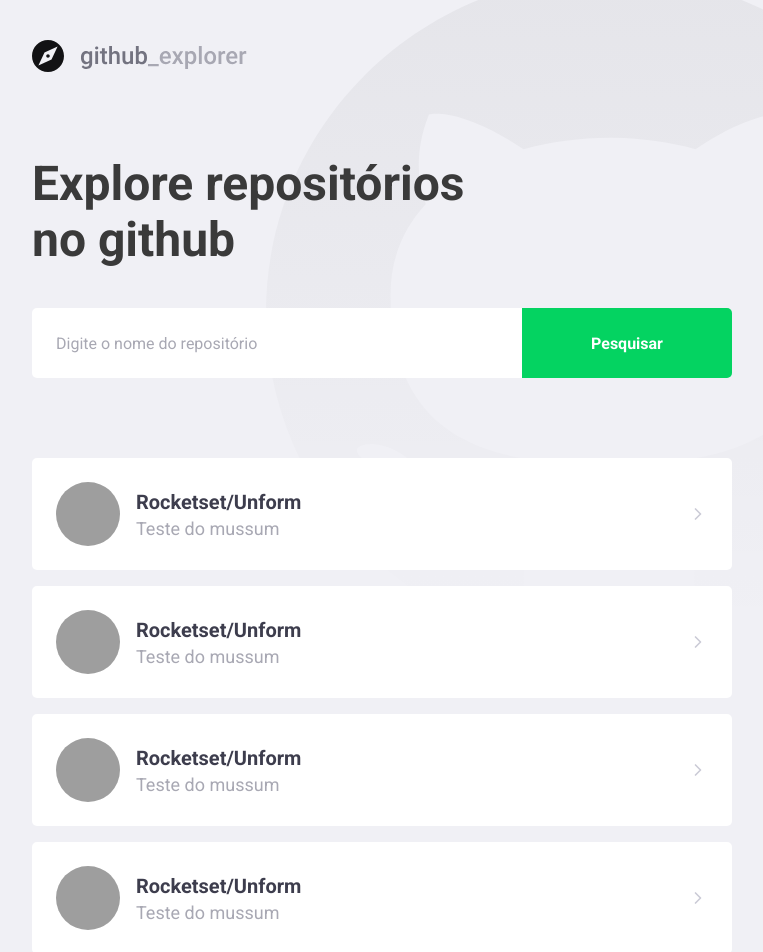
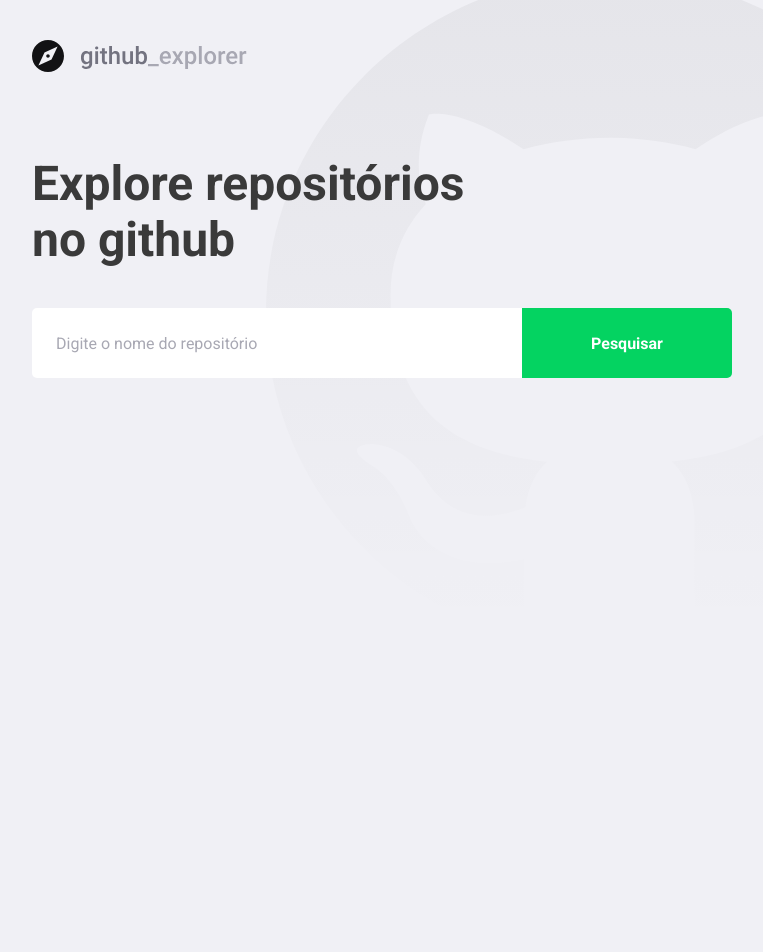
Before and after one commit to marciordj/gostack-githubexplorer-front, a React (Create React App) app: page / in a window 1280 px wide. Shown: the top 952 px of the page, without its empty margins (148-911 px from the left). After the commit the page ends 800 px from the top, so only its background shows below. Built offline with nearby package versions, Linux system fonts and the light colour scheme; grey boxes are pictures that could not be loaded.

Commit message:
feat: add github api endpoint and list repos

```diff
--- a/package.json
+++ b/package.json
@@ -11,6 +11,7 @@
     "@types/react": "^16.9.53",
     "@types/react-dom": "^16.9.8",
     "@types/styled-components": "^5.1.7",
+    "axios": "^0.21.1",
     "polished": "^4.1.1",
     "react": "^17.0.1",
     "react-dom": "^17.0.1",
--- a/src/pages/Dashboard/index.tsx
+++ b/src/pages/Dashboard/index.tsx
@@ -1,75 +1,68 @@
-import { Fragment } from 'react';
+import { Fragment, useState, FormEvent } from 'react';
 import { FiChevronRight } from 'react-icons/fi';
+import api from '../../services/api';
 
 import logoImage from '../../assets/githubexplorer_logo.svg';
 
 
 import { Title, Form, Repositories } from './styles';
 
+interface IRepository {
+  full_name: string;
+  description: string;
+  owner: {
+    login: string;
+    avatar_url: string;
+  }
+}
+
 
 const Dashboard = () => {
+  const [newRepository, setNewRepository] = useState('');
+  const [repositories, setRepositories] = useState<IRepository[]>([]);
+
+  const handleAddRepository = async (event: FormEvent<HTMLFormElement>): Promise<void> => {
+    event.preventDefault();
+    const response = await api.get<IRepository>(`repos/${newRepository}`);
+
+    const repository = response.data;
+
+    setRepositories([...repositories, repository]);
+    setNewRepository('');
+
+    console.log(response.data);
+  }
+
+
   return (
     <Fragment>
       <img src={logoImage} alt="Github Explorer" />
       <Title>Explore repositórios no github</Title>
 
-      <Form action="" >
-        <input placeholder="Digite o nome do repositório" />
+      <Form onSubmit={handleAddRepository} >
+        <input
+        placeholder="Digite o nome do repositório"
+        value={newRepository}
+        onChange={event => setNewRepository(event.target.value)}
+        />
         <button type="submit">Pesquisar</button>
       </Form>
 
       <Repositories>
-        <a href='teste'>
+        {repositories.map(repository => (
+          <a key={repository.full_name} href='teste'>
             <img
-          src="https://avatars.githubusercontent.com/u/54960643?s=460&u=7e71446520cc286dc189118454c3c59ca52a718b&v=4"
-          alt="Usuário"
+            src={repository.owner.avatar_url}
+            alt={repository.owner.login}
             />
             <div>
-            <strong>Rocketset/Unform</strong>
-            <p>Teste do mussum</p>
+              <strong>{repository.full_name}</strong>
+              <p>{repository.description}</p>
             </div>
 
             <FiChevronRight size={20} />
           </a>
-
-        <a href='teste'>
-          <img
-          src="https://avatars.githubusercontent.com/u/54960643?s=460&u=7e71446520cc286dc189118454c3c59ca52a718b&v=4"
-          alt="Usuário"
-          />
-          <div>
-            <strong>Rocketset/Unform</strong>
-            <p>Teste do mussum</p>
-          </div>
-
-          <FiChevronRight size={20} />
-        </a>
-
-        <a href='teste'>
-          <img
-          src="https://avatars.githubusercontent.com/u/54960643?s=460&u=7e71446520cc286dc189118454c3c59ca52a718b&v=4"
-          alt="Usuário"
-          />
-          <div>
-            <strong>Rocketset/Unform</strong>
-            <p>Teste do mussum</p>
-          </div>
-
-          <FiChevronRight size={20} />
-        </a>
-
-        <a href='teste'>
-          <img
-          src="https://avatars.githubusercontent.com/u/54960643?s=460&u=7e71446520cc286dc189118454c3c59ca52a718b&v=4"
-          alt="Usuário"
-          />
-          <div>
-            <strong>Rocketset/Unform</strong>
-            <p>Teste do mussum</p>
-          </div>
-
-          <FiChevronRight size={20} />
-        </a>
+        ))}
       </Repositories>
     </Fragment>
   )
--- a/src/pages/Dashboard/styles.ts
+++ b/src/pages/Dashboard/styles.ts
@@ -73,6 +73,7 @@
 
     div {
       margin-left: 16px;
+      flex: 1;
 
       strong {
         font-size: 20px;
--- /dev/null
+++ b/src/services/api.ts
@@ -0,0 +1,7 @@
+import axios from 'axios';
+
+const api = axios.create({
+  baseURL: 'https://api.github.com'
+});
+
+export default api;
```
Also changed, not shown: 2 other files (tests, documents, lock files or other folders). Lines whose indentation alone changed are shown as unchanged.
